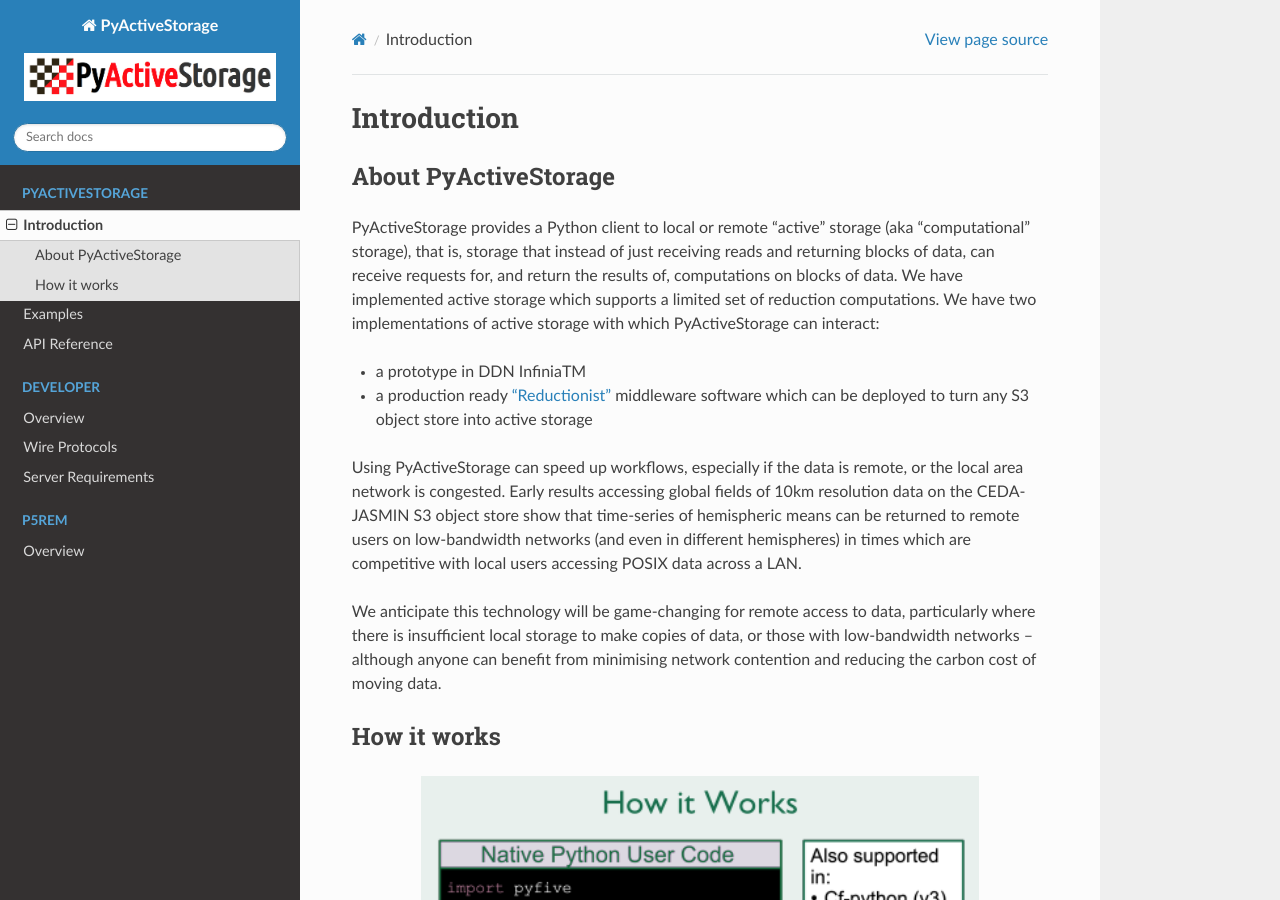
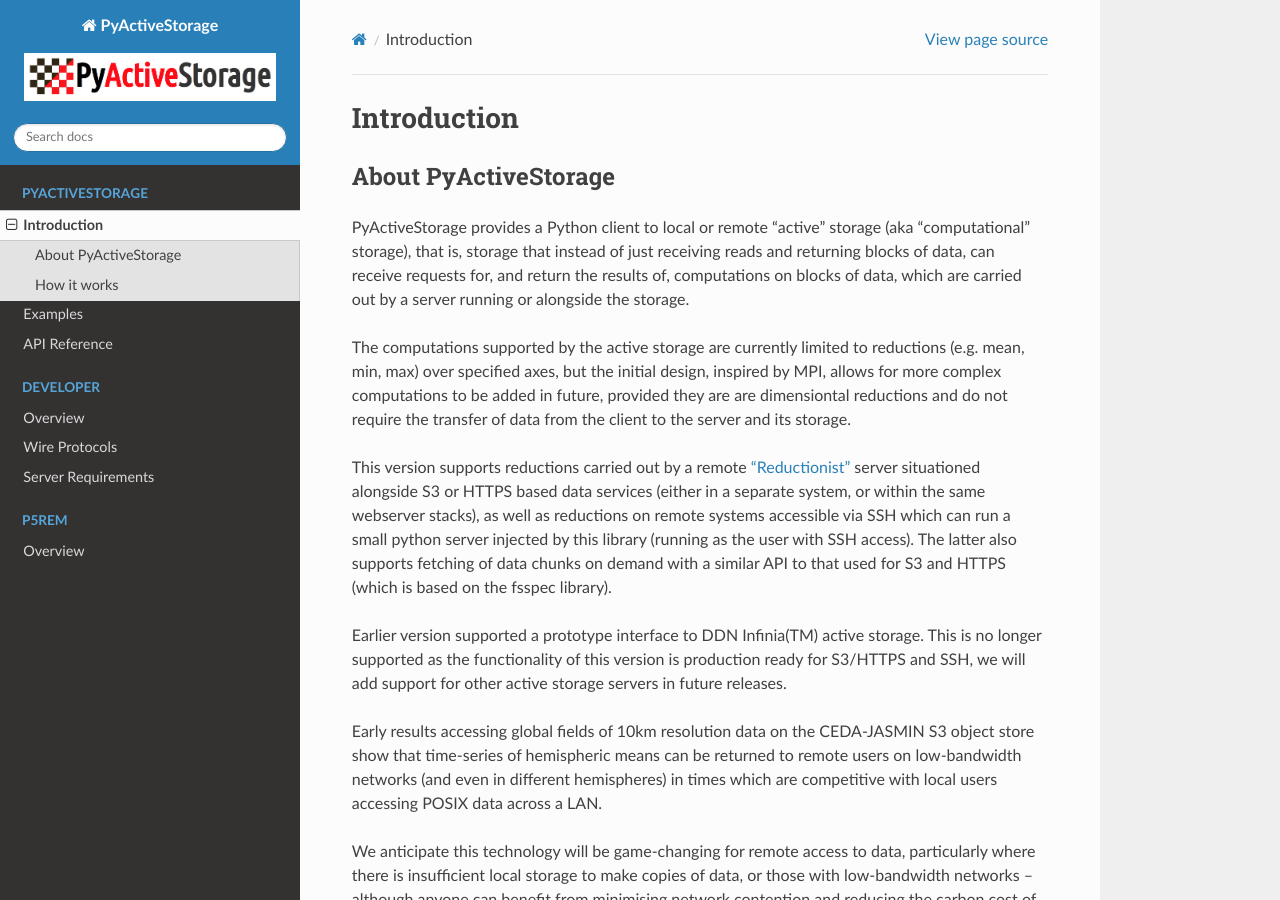
Before and after one commit to NCAS-CMS/PyActiveStorage, a Sphinx documentation site: the page built from doc/introduction.rst, in a window 1280 px wide and 900 px high. Built offline with Sphinx 7.4.7 and the Read the Docs theme 3.1.0, drawn with Linux system fonts in a browser that asks for light colours; pages that are not in the unit, such as notebooks, are missing from menus.

Commit message:
Starting to consolidate docs

```diff
--- a/doc/conf.py
+++ b/doc/conf.py
@@ -57,6 +57,7 @@
     'sphinx.ext.viewcode',
     'sphinx.ext.napoleon',
     'autodocsumm',
+    'sphinxcontrib.plantuml',
 ]
 
 autodoc_default_options = {
--- a/doc/introduction.rst
+++ b/doc/introduction.rst
@@ -6,14 +6,24 @@
 
 PyActiveStorage provides a Python client to local or remote “active” storage (aka “computational” storage), that is,
 storage that instead of just receiving reads and returning blocks of data, can receive requests for, and return the
-results of, computations on blocks of data. We have implemented active storage which supports a limited set of reduction
-computations. We have two implementations of active storage with which PyActiveStorage can interact:
+results of, computations on blocks of data, which are carried out by a server running or alongside the
+storage.
 
-* a prototype in DDN InfiniaTM
-* a production ready `“Reductionist” <https://github.com/stackhpc/reductionist-rs>`_  middleware software which can be
-  deployed to turn any S3 object store into active storage
+The computations supported by the active storage are currently limited to reductions (e.g. mean, min, max) over specified
+axes, but the initial design, inspired by MPI, allows for more complex computations to be added in future, provided
+they are are dimensiontal reductions and do not require the transfer of data from the client to the server and its storage.
 
-Using PyActiveStorage can speed up workflows, especially if the data is remote, or the local area network is congested.
+This version supports reductions carried out by a remote `“Reductionist” <https://github.com/stackhpc/reductionist-rs>`_
+server situationed alongside S3 or HTTPS
+based data services (either in a separate system, or within the same webserver stacks), as well as reductions
+on remote systems accessible via SSH which can run a small python server injected by this library (running
+as the user with SSH access). The latter also supports fetching of data chunks on demand with
+a similar API to that used for S3 and HTTPS (which is based on the fsspec library).
+
+Earlier version supported a prototype interface to DDN Infinia(TM) active storage. This is no longer
+supported as the functionality of this version is production ready for S3/HTTPS and SSH, we will add
+support for other active storage servers in future releases.
+
 Early results accessing global fields of 10km resolution data on the CEDA-JASMIN S3 object store show that time-series
 of hemispheric means can be returned to remote users on low-bandwidth networks (and even in
 different hemispheres) in times which are competitive with local users accessing POSIX data across a LAN.
```
Also changed, not shown: doc/developer/overview.rst (+8 -2 lines), pyproject.toml (+7 -0 lines), 1 other file.
